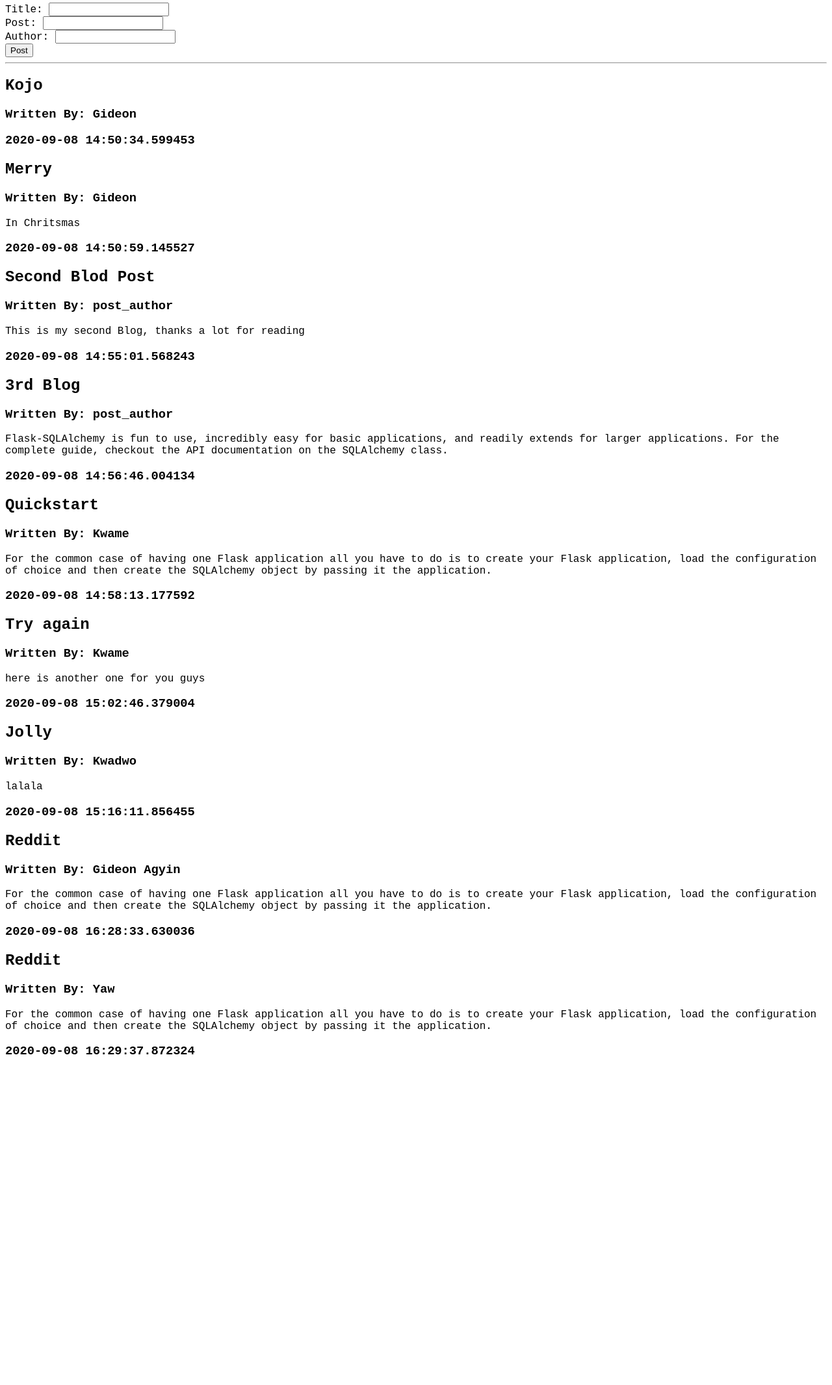
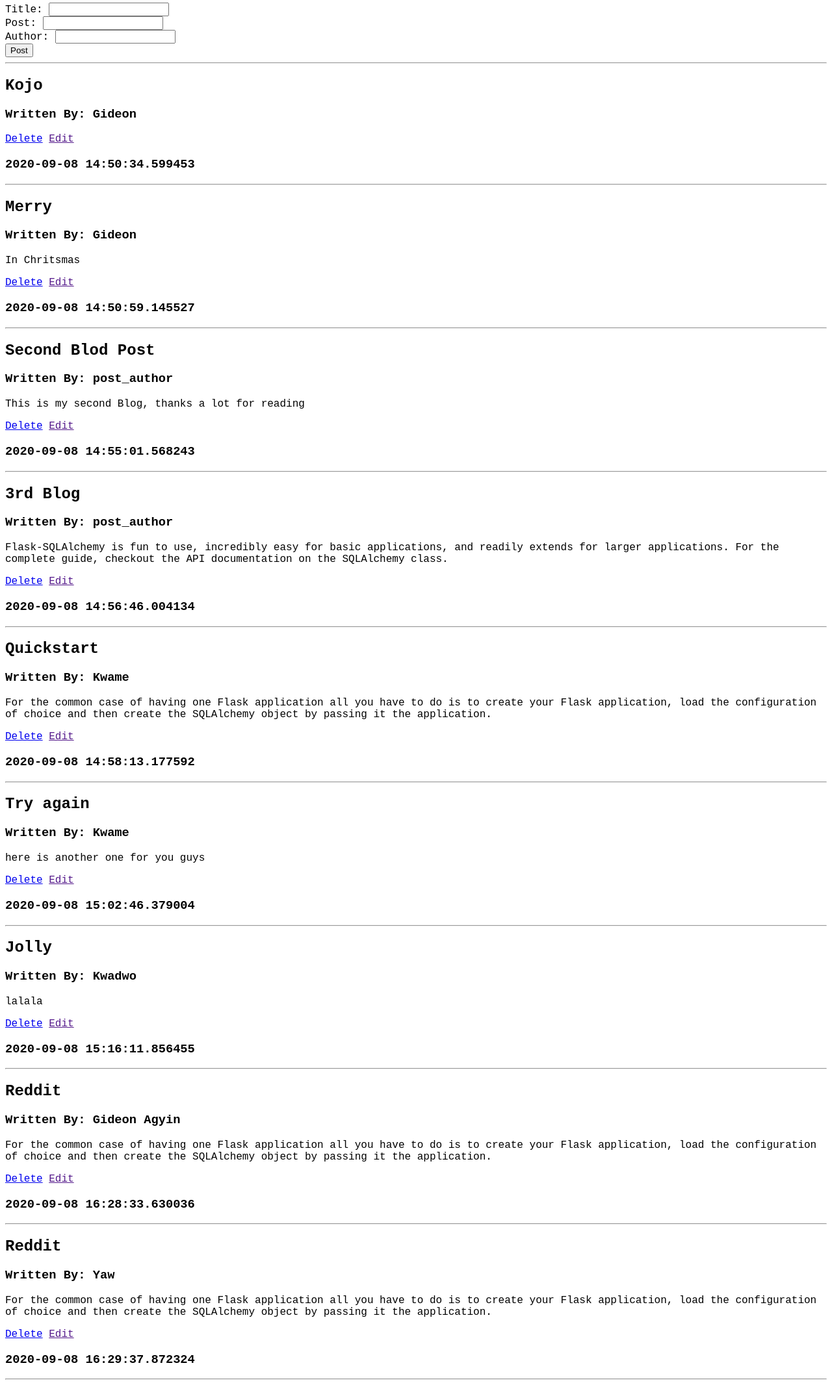
Before and after one commit to ThriledLokki983/cs50-2021, a Flask app: page /post in a window 1280 px wide. Shown: the part 145-2277 px from the top of the page at 65% size. Before the commit the page ends 1768 px from the top, so only its background shows below. Run offline with Flask 2, Linux system fonts and the light colour scheme; data comes from the database, SQL or seed files in the repository.

Commit message:
new files

```diff
--- a/web-dev/my-first-website/app.py
+++ b/web-dev/my-first-website/app.py
@@ -54,9 +54,12 @@ def post():
         all_post = BlogPost.query.order_by(BlogPost.date).all()
         return render_template('post.html', posts=all_post)
 
-@app.route('/get', methods = ['POST'])
-def get():
-    return "<h1>You get this web only<h1>"
+@app.route('/post/delete/<int:id>')
+def delete(id):
+    posts = BlogPost.query.get_or_404(id)
+    db.session.delete(posts)
+    db.session.commit()
+    return redirect('/post')
 
 if __name__ == "__main__":
     app.run(debug=True)
--- a/web-dev/my-first-website/templates/post.html
+++ b/web-dev/my-first-website/templates/post.html
@@ -30,7 +30,10 @@
     {% endif %}
 
     <p>{{ line.content }}</p>
+    <a href="/post/delete/{{posts.id}}">Delete</a>
+    <a href="">Edit</a>
     <h3>{{ line.date }}</h3>
+    <hr>
 {% endfor %}
 
 
```
